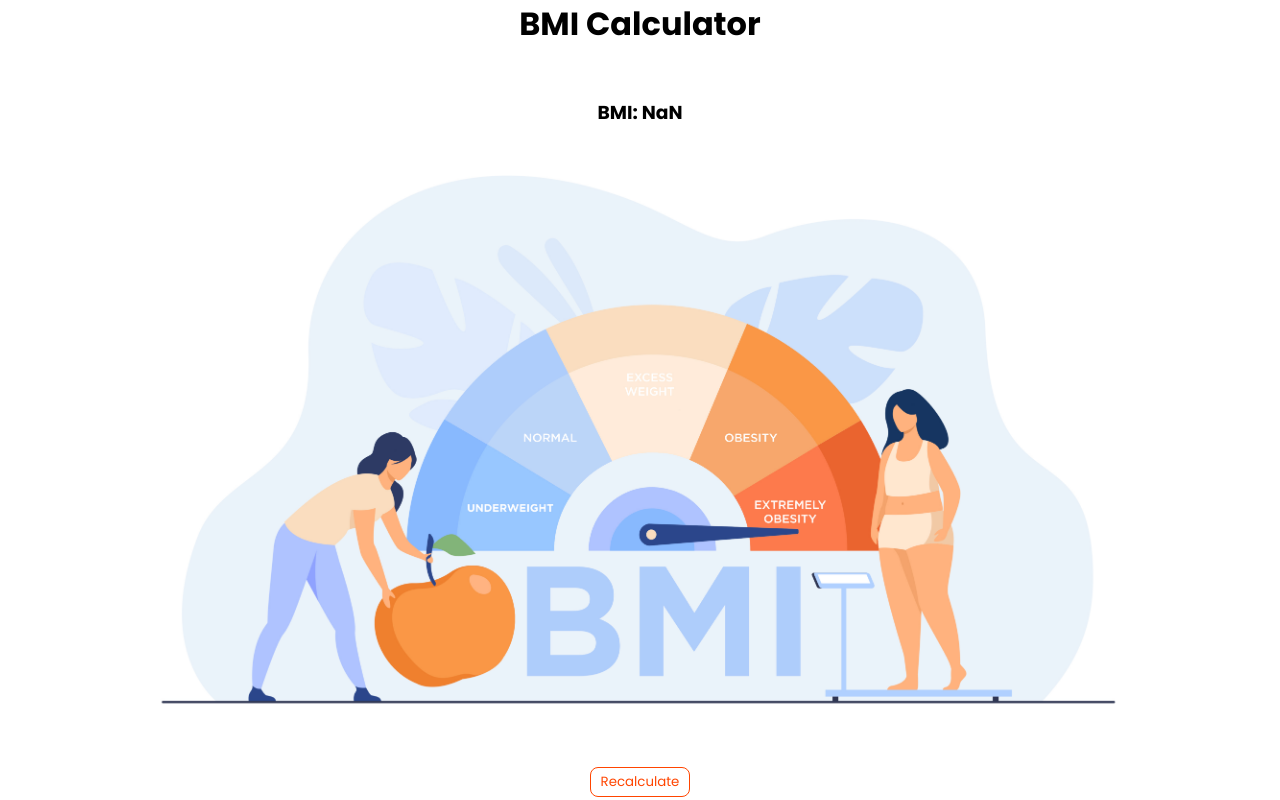
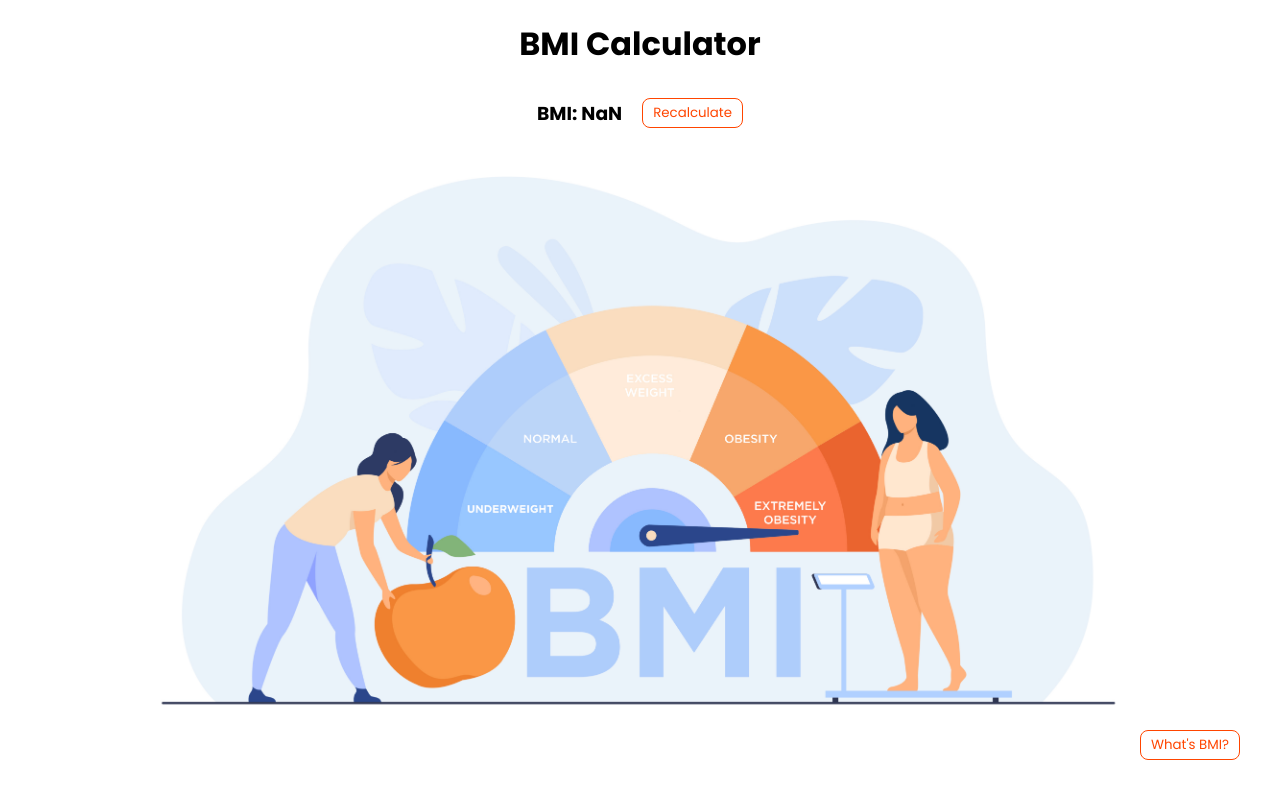
Before and after one commit to mserhatyuksel/BMI-React, a React (Create React App) app: page /result in a window 1280 px wide. Built offline with nearby package versions, Linux system fonts and the light colour scheme.

Commit message:
some style changes

```diff
--- a/src/App.css
+++ b/src/App.css
@@ -1,5 +1,11 @@
-.container{
+.container {
   display: flex;
   flex-direction: column;
   align-items: center;
 }
+
+.info_btn {
+  position: absolute;
+  bottom: 40px;
+  right: 40px;
+}
--- a/src/App.js
+++ b/src/App.js
@@ -4,13 +4,17 @@ import UserInput from "./components/Inputs/UserInput";
 import WeightInput from "./components/Inputs/WeightInput";
 import HeightInput from "./components/Inputs/HeightInput";
 import Result from "./components/Result";
+import Info from "./components/Info";
 import { Routes, Route } from "react-router-dom";
 import { useState } from "react";
+import Button from "./components/UI/Button";
 
 function App() {
   const [user, setUser] = useState("");
   const [weight, setWeight] = useState();
   const [height, setHeight] = useState();
+
+  const [info, setInfo] = useState(false);
 
   const handleUser = (name) => {
     setUser(name);
@@ -22,6 +26,10 @@ function App() {
 
   const handleHeight = (data) => {
     setHeight(data);
+  };
+
+  const toggleInfo = () => {
+    setInfo(!info);
   };
 
   return (
@@ -42,6 +50,10 @@ function App() {
           element={<Result user={user} weight={weight} height={height} />}
         />
       </Routes>
+      {info && <Info onClick={toggleInfo} />}
+      <Button className="info_btn" onClick={toggleInfo}>
+        What's BMI?
+      </Button>
     </div>
   );
 }
--- a/src/components/Header/Header.jsx
+++ b/src/components/Header/Header.jsx
@@ -1,7 +1,7 @@
 const Header = () => {
   return (
     <div>
-      <h1>BMI Calculator</h1>
+      <h1 style={{marginTop: 20}}>BMI Calculator</h1>
     </div>
   );
 };
--- a/src/components/Inputs/HeightInput/HeightInput.module.css
+++ b/src/components/Inputs/HeightInput/HeightInput.module.css
@@ -15,6 +15,7 @@
   display: flex;
   flex-direction: column;
   margin-top: 30px;
+  font-size: 1.2rem;
 }
 .input input{
   padding: 2px 0 2px 4px;
--- a/src/components/Result/Result.jsx
+++ b/src/components/Result/Result.jsx
@@ -9,9 +9,14 @@ const Result = ({ user, height, weight }) => {
   }, []);
   return (
     <div className={styles.container}>
-      <h3>
-        {user && `${user}'s`} BMI: {bmi}
-      </h3>
+      <div className={styles.result}>
+        <h3>
+          {user && `${user}'s`} BMI: {bmi}
+        </h3>
+        <Link to="/">
+          <Button>Recalculate</Button>
+        </Link>
+      </div>
       {bmi <= 18.4 ? (
         <img
           className={styles.img}
@@ -35,9 +40,6 @@ const Result = ({ user, height, weight }) => {
           alt=""
         />
       )}
-      <Link to="/">
-        <Button>Recalculate</Button>
-      </Link>
     </div>
   );
 };
--- a/src/components/Result/Result.module.css
+++ b/src/components/Result/Result.module.css
@@ -9,8 +9,13 @@
   align-items: center;
 }
 .container h3{
-  margin-top: 20px;
+  margin-right: 20px;
 }
 .img{
   height: 100%;
 }
+
+.result{
+  display: flex;
+  align-items: center;
+}
--- a/src/components/UI/Button/Button.jsx
+++ b/src/components/UI/Button/Button.jsx
@@ -1,7 +1,7 @@
 import styles from "./Button.module.css";
 const Button = (props) => {
   return (
-    <button className={styles.btn} {...props}>
+    <button {...props} className={`${styles.btn} ${props.className}`} >
       {props.children}
     </button>
   );
```
